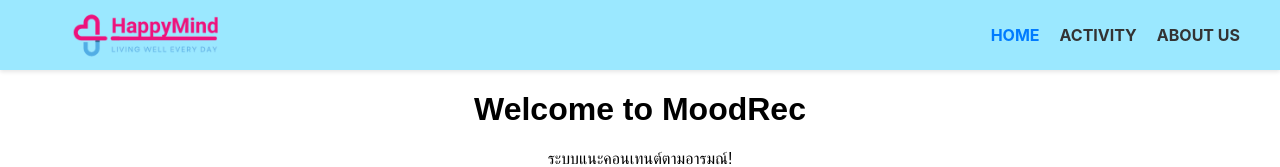
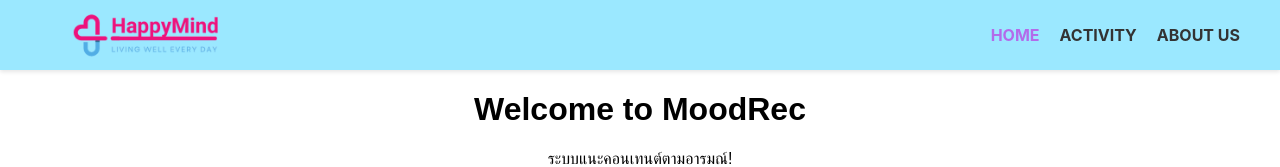
Before and after one commit to kanokkorn2003/ProjectFinalAi, a React (Create React App) app: page / in a window 1280 px wide. In both pictures the pointer is over the link "HOME". Shown: the top 167 px of the page. Built offline with nearby package versions, Linux system fonts and the light colour scheme.

Commit message:
ข้อความ commit

```diff
--- a/src/nav/Nav.css
+++ b/src/nav/Nav.css
@@ -53,5 +53,5 @@
 }
 
 .nav-link:hover {
-  color: #007bff; /* สีเมื่อ hover */
+  color: #b36bea; /* สีเมื่อ hover */
 }
```
